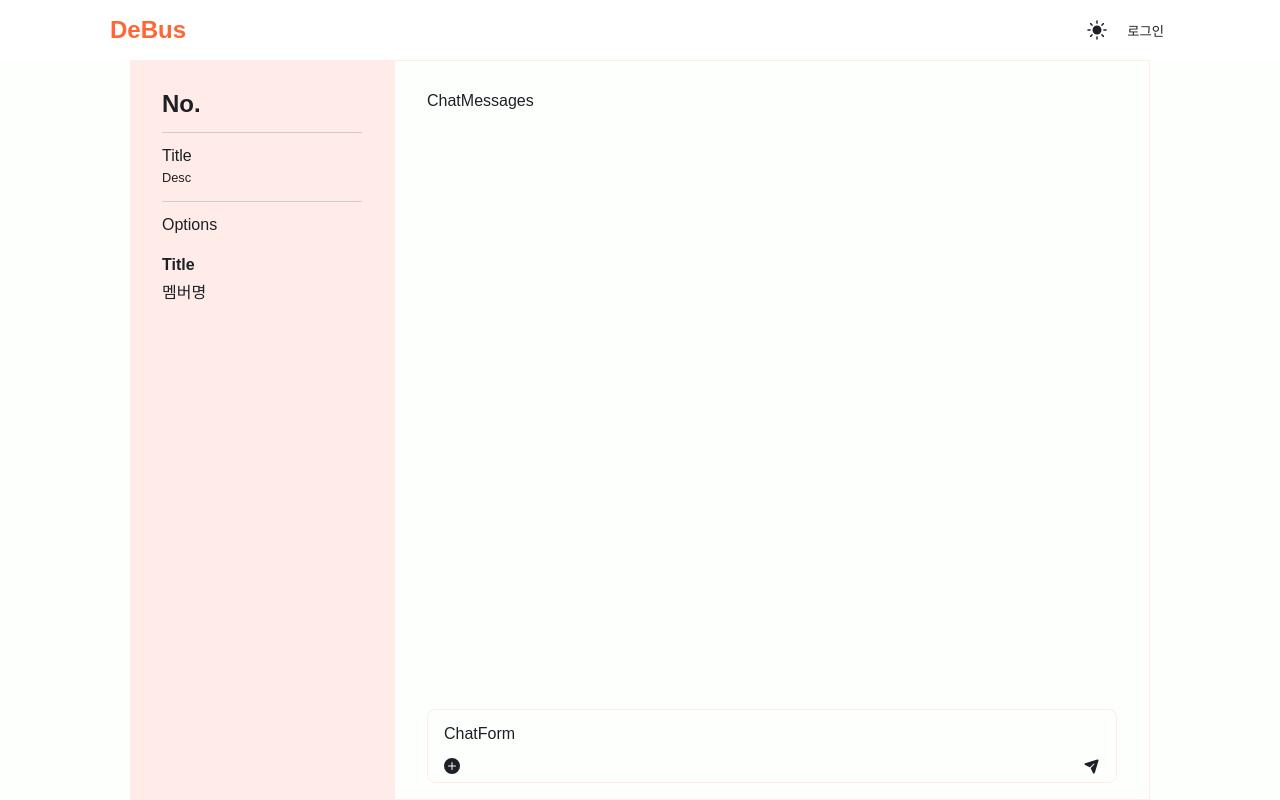
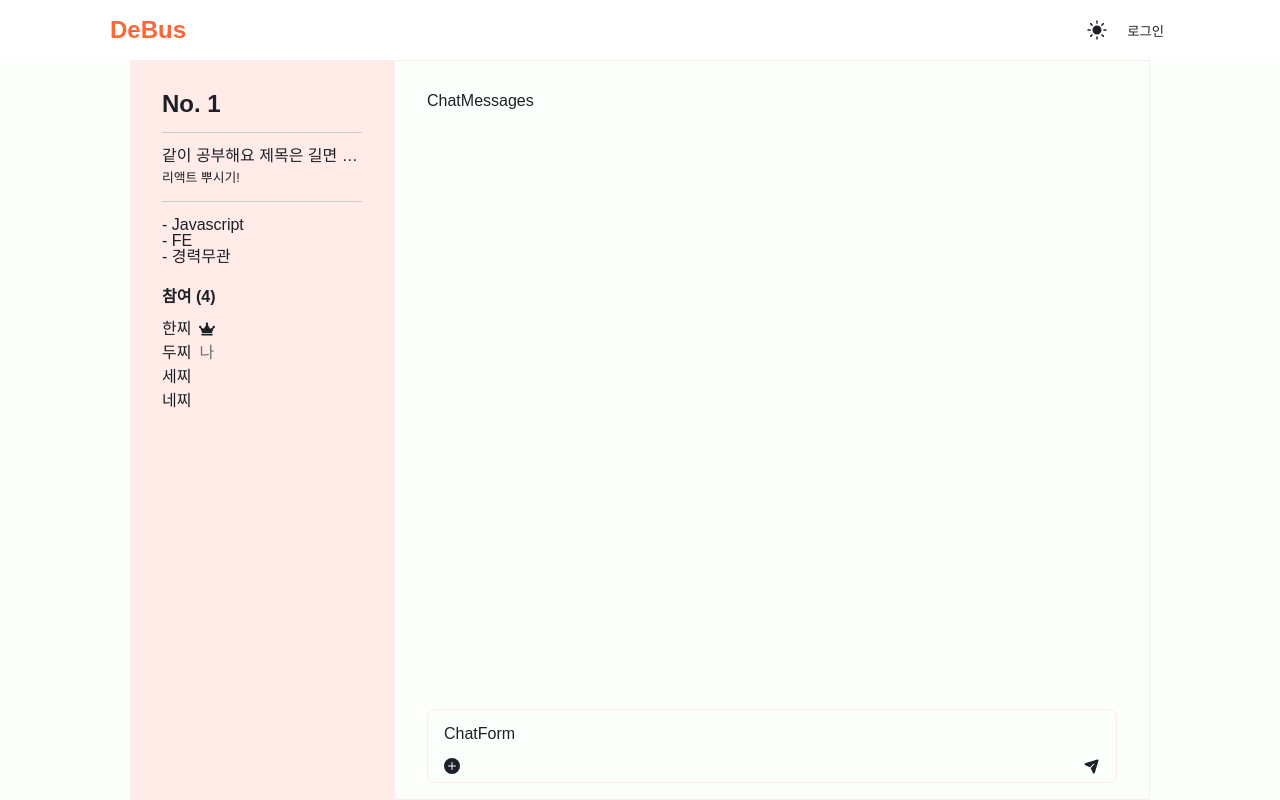
Before and after one commit to k-jeonghee/Debus, a React (Vite) app: page /lines/1 in a window 1280 px wide. Built offline with nearby package versions, Linux system fonts and the light colour scheme; no server answers; a web font is replaced by a local one.

Commit message:
#8 feat: 채팅방 atom 생성 및 더미데이터를 이용한 SidePanel 구현

```diff
--- a/src/pages/Lines/Lines.tsx
+++ b/src/pages/Lines/Lines.tsx
@@ -1,10 +1,47 @@
 import ChatPanel from '@pages/Lines/ChatPanel/ChatPanel';
 import SidePanel from '@pages/Lines/SidePanel/SidePanel';
+import { chatRoomAtom } from '@store/atoms/chatRoom';
 import classnames from 'classnames/bind';
+import { useSetAtom } from 'jotai';
+import { useEffect } from 'react';
 import styles from './Lines.module.css';
 const cx = classnames.bind(styles);
 
 const Lines = () => {
+    const setChatRoomInfo = useSetAtom(chatRoomAtom);
+    useEffect(() => {
+        setChatRoomInfo({
+            id: '1',
+            title: '같이 공부해요',
+            desc: '리액트 뿌시기!',
+            options: ['Javascript', 'FE', '경력무관'],
+            createAt: new Date().getTime(),
+            createdBy: 'abc',
+            members: [
+                {
+                    userId: 'abc',
+                    name: '한찌',
+                    role: 'owner',
+                },
+                {
+                    userId: 'def',
+                    name: '두찌',
+                    role: 'none',
+                },
+                {
+                    userId: 'seafe',
+                    name: '세찌',
+                    role: 'none',
+                },
+                {
+                    userId: 'fwgew',
+                    name: '네찌',
+                    role: 'none',
+                },
+            ],
+        });
+    }, [setChatRoomInfo]);
+
     return (
         <div className={cx('container')}>
             <div className={cx('side')}>
--- a/src/pages/Lines/SidePanel/ChatMembers/ChatMembers.tsx
+++ b/src/pages/Lines/SidePanel/ChatMembers/ChatMembers.tsx
@@ -1,13 +1,29 @@
+import { chatRoomAtom } from '@store/atoms/chatRoom';
 import classnames from 'classnames/bind';
+import { useAtomValue } from 'jotai';
+import { FaCrown } from 'react-icons/fa';
 import styles from './ChatMembers.module.css';
 const cx = classnames.bind(styles);
 
 const ChatMembers = () => {
+    const { members } = useAtomValue(chatRoomAtom);
+    const userId = 'def';
+
     return (
         <div className={cx('container')}>
-            <h1>Title</h1>
+            <h1>참여 ({members.length})</h1>
             <ul>
-                <li>멤버명</li>
+                {members.map((member) => (
+                    <li key={member.userId} className={cx('item')}>
+                        {member.name}
+                        {member.role === 'owner' && (
+                            <FaCrown className={cx('icon')} />
+                        )}
+                        {member.userId === userId && (
+                            <span className={cx('me')}>나</span>
+                        )}
+                    </li>
+                ))}
             </ul>
         </div>
     );
--- a/src/pages/Lines/SidePanel/ChatRoomHeader/ChatRoomHeader.tsx
+++ b/src/pages/Lines/SidePanel/ChatRoomHeader/ChatRoomHeader.tsx
@@ -1,17 +1,24 @@
+import { chatRoomAtom } from '@store/atoms/chatRoom';
 import classnames from 'classnames/bind';
+import { useAtomValue } from 'jotai';
 import styles from './ChatRoomHeader.module.css';
 const cx = classnames.bind(styles);
 
 const ChatRoomHeader = () => {
+    const chatRoomInfo = useAtomValue(chatRoomAtom);
     return (
         <div className={cx('container')}>
-            <h1>No.</h1>
+            <h1>No. {chatRoomInfo.id}</h1>
             <div className={cx('divider')}></div>
-            <p className={cx('title')}>Title</p>
-            <p className={cx('desc')}>Desc</p>
+            <p className={cx('title')}>
+                {chatRoomInfo.title} 제목은 길면 잘려요
+            </p>
+            <p className={cx('desc')}>{chatRoomInfo.desc}</p>
             <div className={cx('divider')}></div>
             <ul>
-                <li>Options</li>
+                {chatRoomInfo.options.map((option) => (
+                    <li key={option}>- {option}</li>
+                ))}
             </ul>
         </div>
     );
--- /dev/null
+++ b/src/store/atoms/chatRoom.ts
@@ -0,0 +1,27 @@
+import { atom } from 'jotai';
+
+export type ChatRoomInfoType = {
+    id: string;
+    title: string;
+    desc: string;
+    options: string[];
+    createAt: number;
+    createdBy: string;
+    members: {
+        userId: string;
+        name: string;
+        role: string;
+    }[];
+};
+
+const initialState: ChatRoomInfoType = {
+    id: '',
+    title: '',
+    desc: '',
+    options: [],
+    createAt: 0,
+    createdBy: '',
+    members: [],
+};
+
+export const chatRoomAtom = atom(initialState);
```
